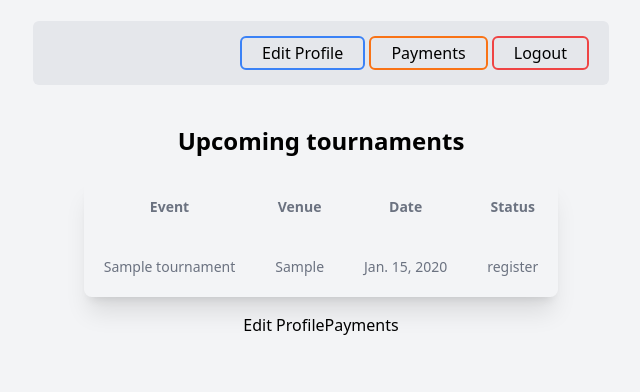
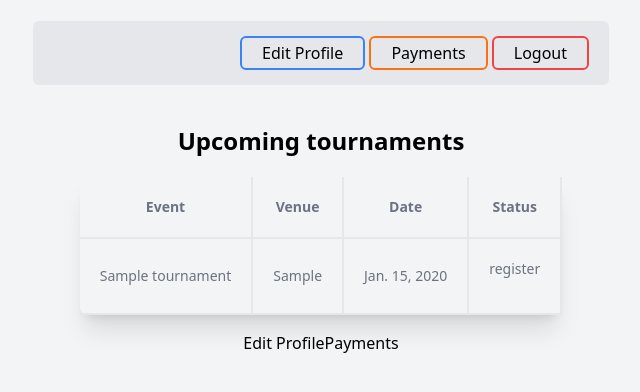
Before and after one commit to Strawberry-pumpkin/wysc-website, a Django app: template profiles/templates/profiles/index.html in a window 1280 px wide. Shown: the part 183-575 px from the top of the page, without its empty margins (319-959 px from the left). Run offline with Django 4.2, Linux system fonts and the light colour scheme; the template is opened without the code that fills it: values that come from a table or form of the project are taken from there, others are empty; tables that the repository leaves empty hold one stand-in row (values such as "Sample post"); some libraries are stand-ins or nearby versions; some web fonts are replaced.

Commit message:
changed table colours of index.html

```diff
--- a/profiles/templates/profiles/index.html
+++ b/profiles/templates/profiles/index.html
@@ -1,3 +1,8 @@
+<style>
+    tr:nth-child(odd){
+        background-color: rgb(231, 125, 20))),.2);
+    }
+</style>
 {% extends "profiles/base.html" %}
 {% block content %}
     <div class="m5">
@@ -17,20 +22,20 @@
         <h4 class="mt-5 text-2xl font-bold text-center p-5">Upcoming tournaments</h4>
         <table class=' m-auto text-sm text-left rtl:text-right text-gray-500 p-5 bg-gray-150 shadow-xl rounded-lg'>
             <thead>
-                <tr>
-                    <th class='p-5 text-center'>Event</th>
-                    <th class='p-5 text-center'>Venue</th>
-                    <th class='p-5 text-center'>Date</th>
-                    <th class='p-5 text-center'>Status</th>
+                <tr >
+                    <th class='p-5 text-center border-r-2 border-b-2 '>Event</th>
+                    <th class='p-5 text-center border-r-2 border-b-2'>Venue</th>
+                    <th class='p-5 text-center  border-r-2 border-b-2'>Date</th>
+                    <th class='p-5 text-center border-r-2 border-b-2'>Status</th>
                 </tr>
             </thead>
             <tbody>
         {% for t in tournaments %}
             <tr>
-                <td class='p-5'>{{ t.name }}</td>
-                <td class='p-5'>{{ t.venue }}</td>
-                <td class='p-5'>{{ t.start_date }}</td>
-                <td class='p-5'>
+                <td class='p-5 border-r-2 border-b-2'>{{ t.name }}</td>
+                <td class='p-5 border-r-2 border-b-2'>{{ t.venue }}</td>
+                <td class='p-5 border-r-2 border-b-2'>{{ t.start_date }}</td>
+                <td class='p-5 border-r-2 border-b-2'>
                     <div class="col-2">
                     {% if t.registered %}
                         You are registered
```
